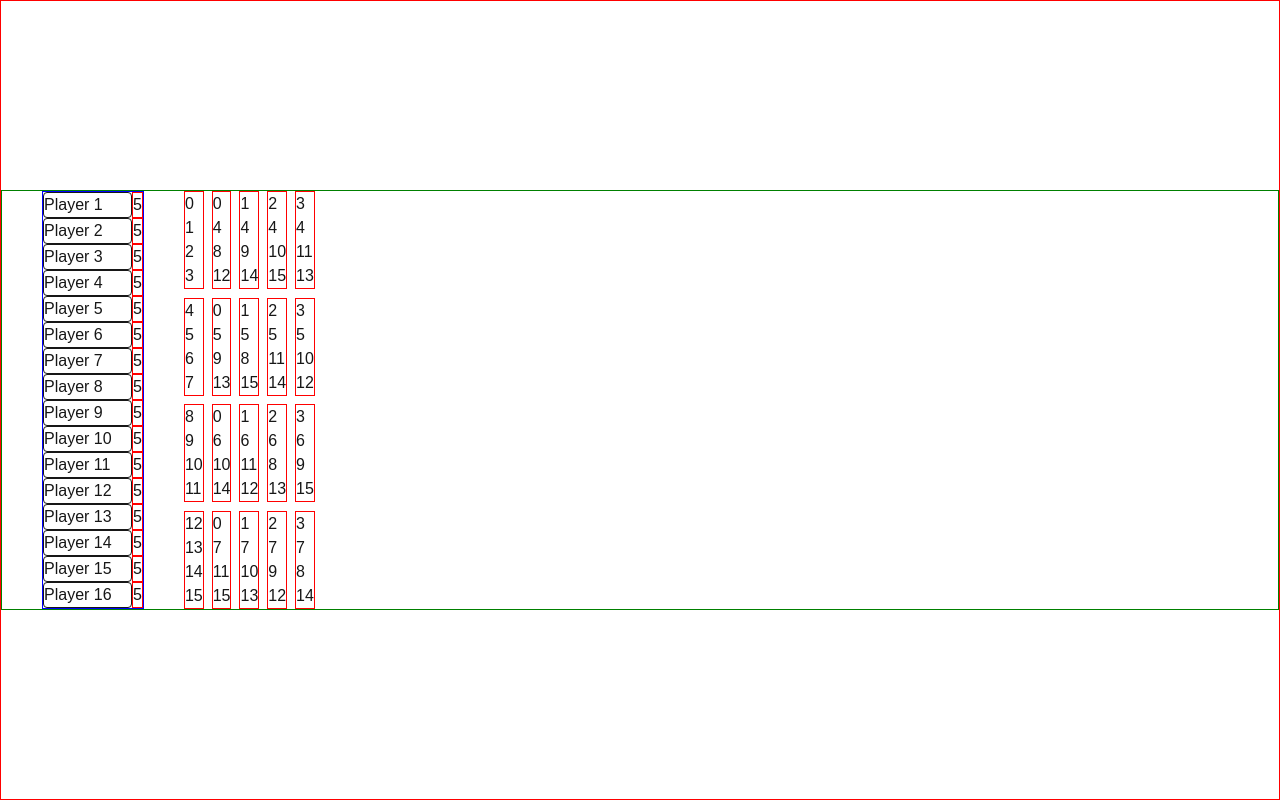
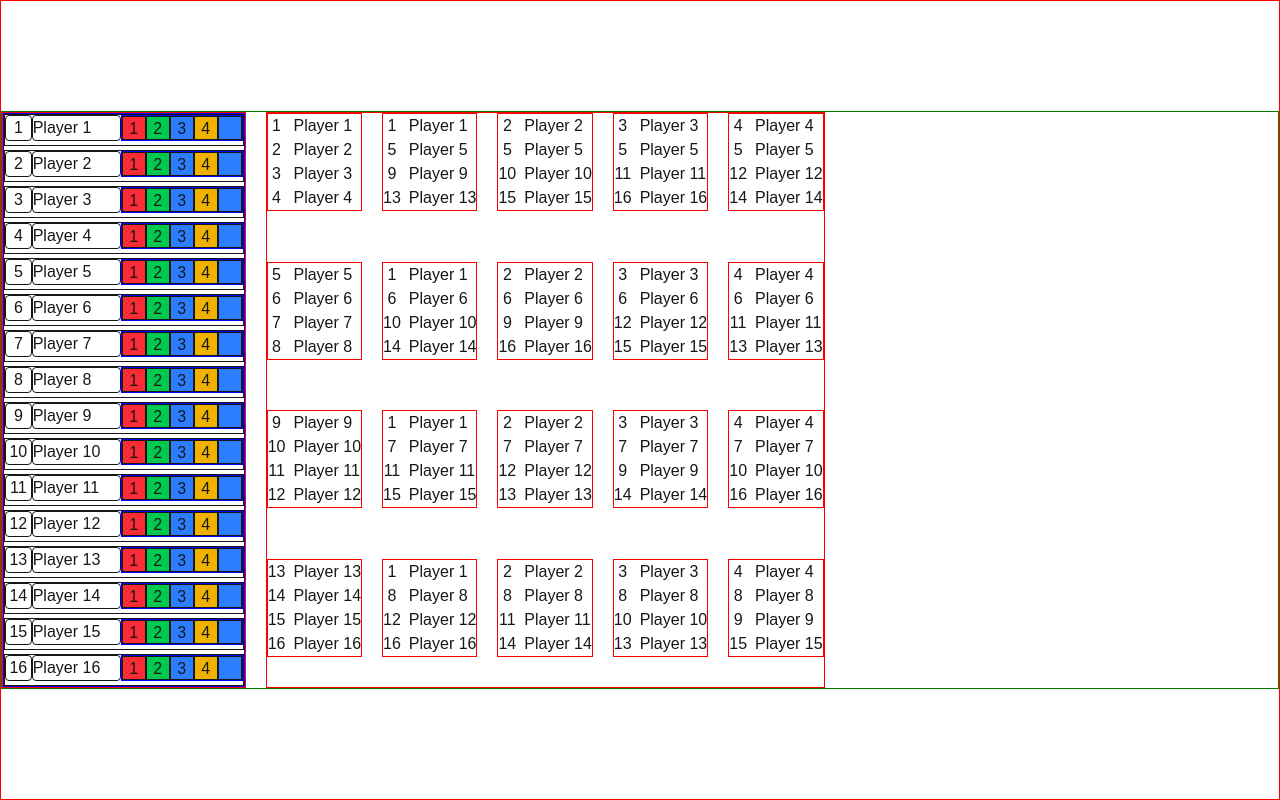
Before and after one commit to TylerHartwell/grand-prix, a Next.js app: page / in a window 1280 px wide. Built offline with nearby package versions, Linux system fonts and the light colour scheme.

Commit message:
more structure and styling

```diff
--- a/src/app/globals.css
+++ b/src/app/globals.css
@@ -22,15 +22,21 @@
   --font-mono: var(--font-geist-mono);
 }
 
-@media (prefers-color-scheme: dark) {
+/* @media (prefers-color-scheme: dark) {
   :root {
     --background: #0a0a0a;
     --foreground: #ededed;
   }
-}
+} */
 
 body {
   background: var(--background);
   color: var(--foreground);
   font-family: Arial, Helvetica, sans-serif;
 }
+
+*,
+*::before,
+*::after {
+  box-sizing: border-box;
+}
--- a/src/app/page.tsx
+++ b/src/app/page.tsx
@@ -1,39 +1,33 @@
 "use client"
 
 import Race from "@/components/Race"
+import createGroups from "@/utils/createGroups"
+// import getCountsOfOccurances from "@/utils/getCountsOfOccurances"
 import { useState } from "react"
 
-interface Player {
+export interface Player {
   id: number
+  carNumber: string
   name: string
+  raceIds: string[]
+  laneColors: LaneColor[]
+  placements: Placement[]
 }
+
+type LaneColor = "red" | "yellow" | "green" | "blue"
+type Placement = 1 | 2 | 3 | 4
+
 const initialPlayers: Player[] = Array.from({ length: 16 }, (_, index) => ({
   id: index,
-  name: `Player ${index + 1}`
+  carNumber: `${index + 1}`,
+  name: `Player ${index + 1}`,
+  raceIds: [],
+  laneColors: [],
+  placements: []
 }))
 
-function getUniquePairs(numbers: number[]): [number, number][] {
-  const pairs: [number, number][] = []
-  for (let i = 0; i < numbers.length; i++) {
-    for (let j = i + 1; j < numbers.length; j++) {
-      pairs.push([numbers[i], numbers[j]])
-    }
-  }
-  return pairs
-}
-
-const uniquePairs = getUniquePairs([0, 1, 2, 3, 4, 5, 6, 7, 8, 9, 10, 11, 12, 13, 14, 15])
-
-function containsArraywithPair(arrays: number[][], num1: number, num2: number) {
-  for (let i = 0; i < arrays.length; i++) {
-    if (arrays[i].includes(num1) && arrays[i].includes(num2)) {
-      return true
-    }
-  }
-  return false
-}
-
 const Home = () => {
+  const [groups] = useState<number[][]>(() => createGroups())
   const [players, setPlayers] = useState<Player[]>(initialPlayers)
 
   const handleNameChange = (id: number, newName: string) => {
@@ -49,64 +43,60 @@ const Home = () => {
 
     setPlayers(updatedPlayers)
   }
-
-  const createGroups = () => {
-    const groups: number[][] = [
-      [0, 1, 2, 3],
-      [4, 5, 6, 7],
-      [8, 9, 10, 11],
-      [12, 13, 14, 15]
-    ]
-
-    for (let firstPairIndex = 0; firstPairIndex < uniquePairs.length - 1; firstPairIndex++) {
-      const [num1, num2] = uniquePairs[firstPairIndex]
-      if (containsArraywithPair(groups, num1, num2)) continue
-      for (let secondPairIndex = firstPairIndex + 1; secondPairIndex < uniquePairs.length; secondPairIndex++) {
-        const [num3, num4] = uniquePairs[secondPairIndex]
-        if (containsArraywithPair(groups, num3, num4)) continue
-        if (containsArraywithPair(groups, num1, num3)) continue
-        if (containsArraywithPair(groups, num1, num4)) continue
-        if (containsArraywithPair(groups, num2, num3)) continue
-        if (containsArraywithPair(groups, num2, num4)) continue
-        groups.push([num1, num2, num3, num4])
-        break
+  const handleCarNumberChange = (id: number, newCarNumber: string) => {
+    const updatedPlayers = players.map(player => {
+      if (player.id === id) {
+        return {
+          ...player,
+          carNumber: newCarNumber
         }
       }
+      return player
+    })
 
-    return groups
+    setPlayers(updatedPlayers)
   }
 
-  const groups = createGroups()
-  const countOccurrences = (quads: number[][]): Record<number, number> => {
-    const count: Record<number, number> = {}
-    quads.flat().forEach(num => {
-      count[num] = (count[num] || 0) + 1
-    })
-    return count
-  }
-
-  const count = countOccurrences(groups)
+  // const counts = getCountsOfOccurances(groups)
 
   return (
     <div className="min-h-screen b1 flex flex-col justify-center">
-      <div className="b2 flex">
-        <ol className="list-decimal list-outside mx-10 b3">
+      <div className="b2 flex gap-5">
+        <div className="b1 w-min">
+          <ol className="flex flex-col gap-1 b3">
             {players.map(player => (
-            <li key={player.id} className="flex">
+              <li key={player.id} className=" border h-[2em]">
+                <div className="flex">
                   <input
-                key={player.id}
+                    key={player.id + "carNumber"}
+                    type="text"
+                    value={player.carNumber}
+                    onChange={e => handleCarNumberChange(player.id, e.target.value)}
+                    className="border rounded w-[3ch] text-center"
+                  />
+                  <input
+                    key={player.id + "name"}
                     type="text"
                     value={player.name}
                     onChange={e => handleNameChange(player.id, e.target.value)}
                     className="border rounded w-[10ch]"
                   />
-              <span className="b1 flex whitespace-nowrap">{count[player.id]}</span>
+                  <div className="b3 flex">
+                    <div className="bg-red-500 text-center size-6 border">1</div>
+                    <div className="bg-green-500 text-center size-6 border">2</div>
+                    <div className="bg-blue-500 text-center size-6 border">3</div>
+                    <div className="bg-yellow-500 text-center size-6 border">4</div>
+                    <div className="bg-blue-500 text-center size-6 border"></div>
+                  </div>
+                </div>
               </li>
             ))}
           </ol>
-        <div className="grid grid-rows-4 gap-2 grid-flow-col">
+        </div>
+
+        <div className="grid grid-rows-4 gap-5 grid-flow-col b1 w-min">
           {groups.map((group, index) => (
-            <Race key={`race-${index}`} id={`race-${index}`} playerIds={group} />
+            <Race key={`race-${index}`} id={`race-${index + 1}`} playerIds={group} players={players} />
           ))}
         </div>
       </div>
--- a/src/components/Race.tsx
+++ b/src/components/Race.tsx
@@ -1,18 +1,23 @@
 "use client"
+
+import { Player } from "@/app/page"
 
 interface Props {
   id: string
   playerIds: number[]
+  players: Player[]
 }
 
-const Race = ({ id, playerIds }: Props) => {
+const Race = ({ id, playerIds, players }: Props) => {
   return (
     <li key={id} className="flex b1 h-min">
       <ul className="flex flex-col">
-        <li key={0}>{playerIds[0]}</li>
-        <li key={1}>{playerIds[1]}</li>
-        <li key={2}>{playerIds[2]}</li>
-        <li key={3}>{playerIds[3]}</li>
+        {playerIds.map((playerId, index) => (
+          <li key={playerId} className="text-nowrap flex gap-2">
+            <div className="w-[2ch] text-center">{players[playerIds[index]].carNumber}</div>
+            <div>{players[playerIds[index]].name}</div>
+          </li>
+        ))}
       </ul>
     </li>
   )
--- /dev/null
+++ b/src/utils/containsArrayWithPair.ts
@@ -0,0 +1,8 @@
+export default function containsArraywithPair(arrays: number[][], num1: number, num2: number) {
+  for (let i = 0; i < arrays.length; i++) {
+    if (arrays[i].includes(num1) && arrays[i].includes(num2)) {
+      return true
+    }
+  }
+  return false
+}
--- /dev/null
+++ b/src/utils/createGroups.ts
@@ -0,0 +1,32 @@
+import containsArraywithPair from "./containsArrayWithPair"
+import getUniquePairs from "./getUniquePairs"
+
+const createGroups = () => {
+  const uniquePairs = getUniquePairs([0, 1, 2, 3, 4, 5, 6, 7, 8, 9, 10, 11, 12, 13, 14, 15])
+
+  const groups: number[][] = [
+    [0, 1, 2, 3],
+    [4, 5, 6, 7],
+    [8, 9, 10, 11],
+    [12, 13, 14, 15]
+  ]
+
+  for (let firstPairIndex = 0; firstPairIndex < uniquePairs.length - 1; firstPairIndex++) {
+    const [num1, num2] = uniquePairs[firstPairIndex]
+    if (containsArraywithPair(groups, num1, num2)) continue
+    for (let secondPairIndex = firstPairIndex + 1; secondPairIndex < uniquePairs.length; secondPairIndex++) {
+      const [num3, num4] = uniquePairs[secondPairIndex]
+      if (containsArraywithPair(groups, num3, num4)) continue
+      if (containsArraywithPair(groups, num1, num3)) continue
+      if (containsArraywithPair(groups, num1, num4)) continue
+      if (containsArraywithPair(groups, num2, num3)) continue
+      if (containsArraywithPair(groups, num2, num4)) continue
+      groups.push([num1, num2, num3, num4])
+      break
+    }
+  }
+
+  return groups
+}
+
+export default createGroups
--- /dev/null
+++ b/src/utils/getCountsOfOccurances.ts
@@ -0,0 +1,9 @@
+const getCountsOfOccurances = (quads: number[][]): Record<number, number> => {
+  const count: Record<number, number> = {}
+  quads.flat().forEach(num => {
+    count[num] = (count[num] || 0) + 1
+  })
+  return count
+}
+
+export default getCountsOfOccurances
--- /dev/null
+++ b/src/utils/getUniquePairs.ts
@@ -0,0 +1,9 @@
+export default function getUniquePairs(numbers: number[]): [number, number][] {
+  const pairs: [number, number][] = []
+  for (let i = 0; i < numbers.length; i++) {
+    for (let j = i + 1; j < numbers.length; j++) {
+      pairs.push([numbers[i], numbers[j]])
+    }
+  }
+  return pairs
+}
```
Lines whose indentation alone changed are shown as unchanged.
